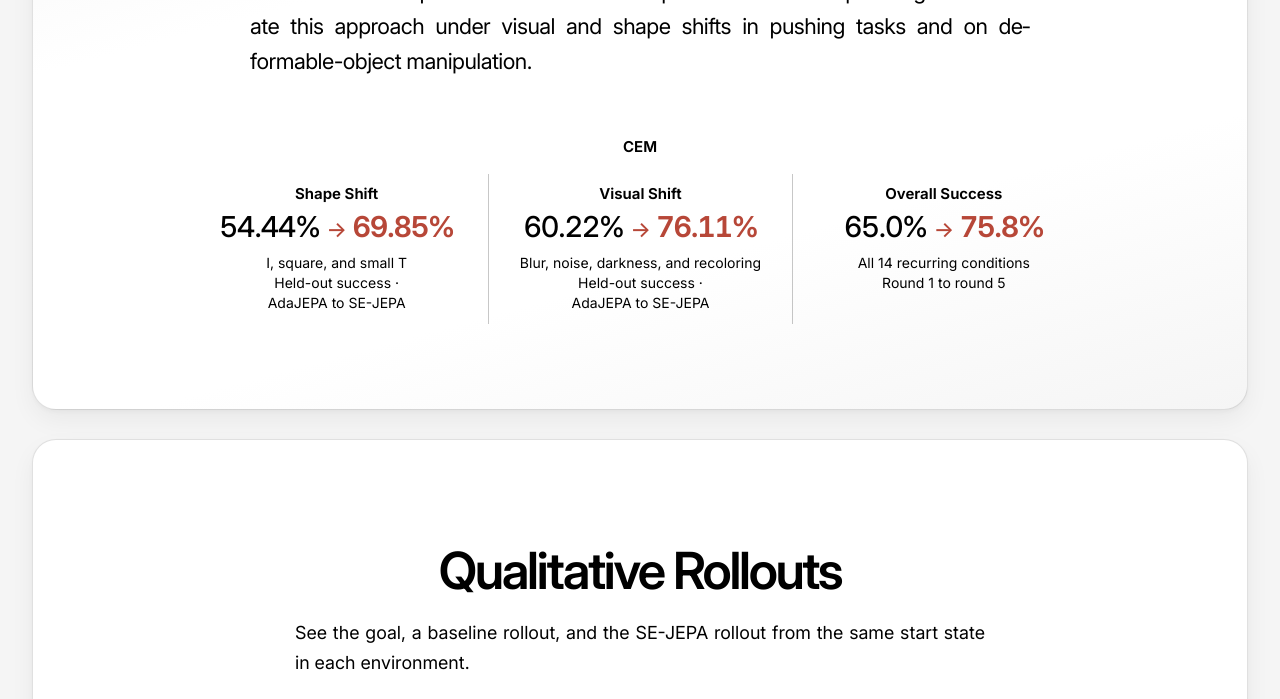
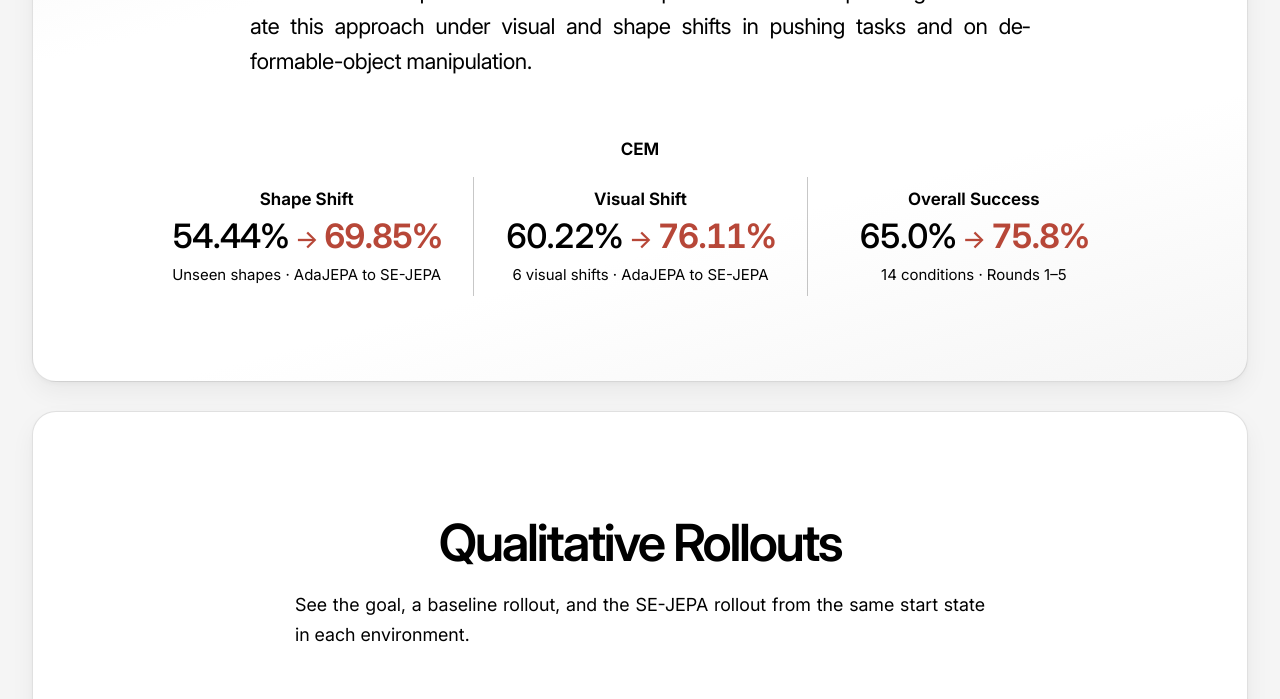
Before and after one commit to 12138tyy/SE-pages, a plain HTML site: page index.html in a window 1280 px wide. Shown: the part 1360-2059 px from the top of the page. Drawn offline with Linux system fonts and the light colour scheme.

Commit message:
Improve summary typography and shorten captions

```diff
--- a/index.html
+++ b/index.html
@@ -8,7 +8,7 @@
   <title>SE-JEPA | Self-Evolving Latent World Models</title>
   <link rel="stylesheet" href="./assets/fonts/InterVariable.css">
   <link rel="stylesheet" href="./assets/fonts/InterTight.css">
-  <link rel="stylesheet" href="./styles.css?v=38">
+  <link rel="stylesheet" href="./styles.css?v=39">
   <script defer src="./site.js?v=19"></script>
 </head>
 <body>
@@ -128,17 +128,17 @@
           <a class="highlight" href="#held-out">
             <span class="highlight-label">Shape Shift</span>
             <strong class="highlight-values"><span class="highlight-before">54.44%</span><span class="highlight-arrow" aria-hidden="true">→</span><span class="visually-hidden"> to </span><span>69.85%</span></strong>
-            <span class="highlight-description">I, square, and small T<br>Held-out success · <span class="highlight-methods">AdaJEPA to SE-JEPA</span></span>
+            <span class="highlight-description">Unseen shapes · <span class="highlight-methods">AdaJEPA to SE-JEPA</span></span>
           </a>
           <a class="highlight" href="#held-out">
             <span class="highlight-label">Visual Shift</span>
             <strong class="highlight-values"><span class="highlight-before">60.22%</span><span class="highlight-arrow" aria-hidden="true">→</span><span class="visually-hidden"> to </span><span>76.11%</span></strong>
-            <span class="highlight-description">Blur, noise, darkness, and recoloring<br>Held-out success · <span class="highlight-methods">AdaJEPA to SE-JEPA</span></span>
+            <span class="highlight-description">6 visual shifts · <span class="highlight-methods">AdaJEPA to SE-JEPA</span></span>
           </a>
           <a class="highlight" href="#continual-results">
             <span class="highlight-label">Overall Success</span>
             <strong class="highlight-values"><span class="highlight-before">65.0%</span><span class="highlight-arrow" aria-hidden="true">→</span><span class="visually-hidden"> to </span><span>75.8%</span></strong>
-            <span class="highlight-description">All 14 recurring conditions<br>Round 1 to round 5</span>
+            <span class="highlight-description">14 conditions · Rounds 1–5</span>
           </a>
         </div>
         <div class="shell highlights" id="highlights-gd" data-summary-planner="gd" role="group" aria-label="GD results">
@@ -146,17 +146,17 @@
           <a class="highlight" href="#held-out">
             <span class="highlight-label">Shape Shift</span>
             <strong class="highlight-values"><span class="highlight-before">55.33%</span><span class="highlight-arrow" aria-hidden="true">→</span><span class="visually-hidden"> to </span><span>72.44%</span></strong>
-            <span class="highlight-description">I, square, and small T<br>Held-out success · <span class="highlight-methods">AdaJEPA to SE-JEPA</span></span>
+            <span class="highlight-description">Unseen shapes · <span class="highlight-methods">AdaJEPA to SE-JEPA</span></span>
           </a>
           <a class="highlight" href="#held-out">
             <span class="highlight-label">Visual Shift</span>
             <strong class="highlight-values"><span class="highlight-before">54.89%</span><span class="highlight-arrow" aria-hidden="true">→</span><span class="visually-hidden"> to </span><span>73.63%</span></strong>
-            <span class="highlight-description">Blur, noise, darkness, and recoloring<br>Held-out success · <span class="highlight-methods">AdaJEPA to SE-JEPA</span></span>
+            <span class="highlight-description">6 visual shifts · <span class="highlight-methods">AdaJEPA to SE-JEPA</span></span>
           </a>
           <a class="highlight" href="#continual-results">
             <span class="highlight-label">Overall Success</span>
             <strong class="highlight-values"><span class="highlight-before">65.6%</span><span class="highlight-arrow" aria-hidden="true">→</span><span class="visually-hidden"> to </span><span>75.1%</span></strong>
-            <span class="highlight-description">All 14 recurring conditions<br>Round 1 to round 5</span>
+            <span class="highlight-description">14 conditions · Rounds 1–5</span>
           </a>
         </div>
       </section>
--- a/styles.css
+++ b/styles.css
@@ -200,28 +200,28 @@ h4 { font-size: 1.3rem; }
 .abstract { max-width: 780px; margin-top: 88px; }
 .abstract p { margin-top: 1.15rem; color: var(--ink); font-size: clamp(1.07rem, 1.7vw, 1.45rem); line-height: 1.6; letter-spacing: -.025em; }
 .highlight-band { padding: 56px 0 85px; }
-.highlights { display: grid; grid-template-columns: repeat(3, minmax(0, 1fr)); max-width: 910px; }
+.highlights { display: grid; grid-template-columns: repeat(3, minmax(0, 1fr)); max-width: 1000px; }
 .highlights:not([hidden]) + .highlights:not([hidden]) { margin-top: 2rem; }
-.highlight-planner { grid-column: 1 / -1; margin-bottom: .9rem; text-align: center; font-size: .9375rem; font-weight: 650; }
-.highlight { display: flex; flex-direction: column; align-items: center; padding: .65rem clamp(1.125rem, 2.25vw, 1.75rem); text-align: center; }
+.highlight-planner { grid-column: 1 / -1; margin-bottom: .9rem; text-align: center; font-size: 1.0625rem; font-weight: 650; }
+.highlight { display: flex; flex-direction: column; align-items: center; padding: .65rem clamp(1.125rem, 2vw, 1.75rem); text-align: center; }
 .highlight + .highlight { border-inline-start: 1px solid var(--line); }
-.highlight-label { font-size: .9375rem; font-weight: 650; line-height: 1.35; text-wrap: balance; }
-.highlight-description { max-width: 30ch; font-size: .875rem; line-height: 1.45; text-wrap: balance; }
+.highlight-label { font-size: 1.0625rem; font-weight: 650; line-height: 1.35; text-wrap: balance; }
+.highlight-description { font-size: .9375rem; line-height: 1.4; text-wrap: balance; }
 .highlight-methods { white-space: nowrap; }
 .highlight-values {
   display: flex;
   align-items: baseline;
-  gap: .24em;
+  gap: .2em;
   margin: .35rem 0 .5rem;
   color: #b74738;
-  font-size: clamp(1.375rem, 2.65vw, 1.8rem);
+  font-size: clamp(1.5rem, 3vw, 2.1rem);
   font-weight: 650;
   line-height: 1.2;
   letter-spacing: -.045em;
   font-variant-numeric: tabular-nums;
   white-space: nowrap;
 }
-.highlight-before { color: var(--ink); font-weight: 500; }
+.highlight-before { color: var(--ink); font-weight: 550; }
 .highlight-arrow { font-size: .75em; font-weight: 500; }
 .highlight:hover { text-decoration: none; }
 .highlight:hover .highlight-label { text-decoration: underline; }
@@ -423,7 +423,7 @@ h4 { font-size: 1.3rem; }
   .highlights { grid-template-columns: minmax(0, 1fr); max-width: 25rem; }
   .highlight { padding-block: 1rem; }
   .highlight + .highlight { border-inline-start: 0; border-block-start: 1px solid var(--line); }
-  .highlight-values { font-size: clamp(1.5rem, 6vw, 1.75rem); }
+  .highlight-values { font-size: clamp(1.625rem, 7.2vw, 2.05rem); }
   .section-heading { margin-bottom: 36px; }
   .section-heading p { font-size: 1rem; }
 }
```
